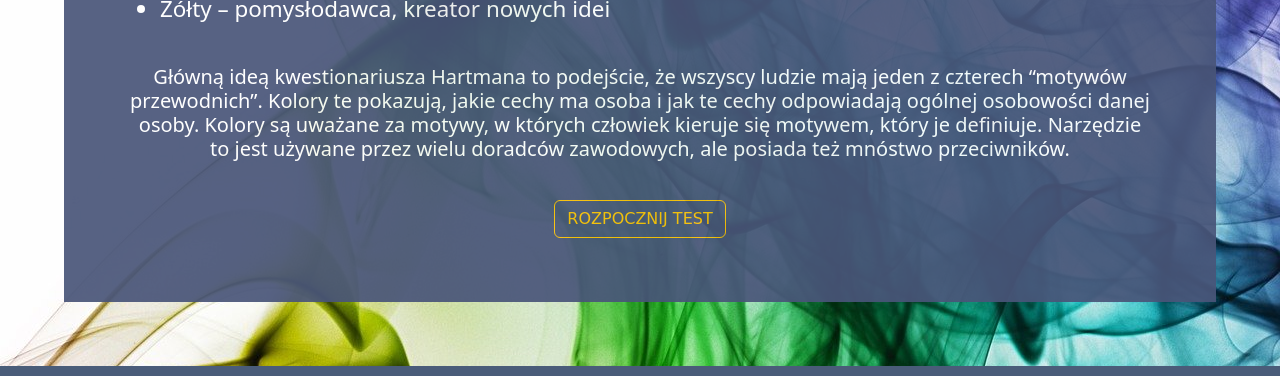
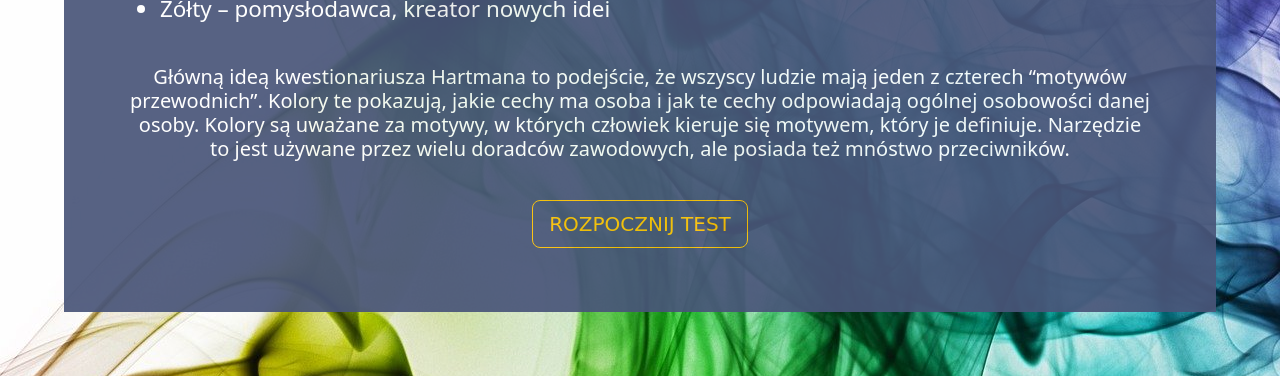
Before and after one commit to ElzbietaSkrzypek/Django-Test_Hartmana, a Django app: page / in a window 1280 px wide. Shown: the part 525-901 px from the top of the page. Run offline with Django 4.2, Linux system fonts and the light colour scheme.

Commit message:
Update home.html

```diff
--- a/mysite/polls/templates/polls/home.html
+++ b/mysite/polls/templates/polls/home.html
@@ -35,7 +35,7 @@
 		<br>
 		<h5>Główną ideą kwestionariusza Hartmana to podejście, że wszyscy ludzie mają jeden z czterech “motywów przewodnich”. Kolory te pokazują, jakie cechy ma osoba i jak te cechy odpowiadają ogólnej osobowości danej osoby. Kolory są uważane za motywy, w których człowiek kieruje się motywem, który je definiuje. Narzędzie to jest używane przez wielu doradców zawodowych, ale posiada też mnóstwo przeciwników.</h5>
 	</div>
-	<a class="btn btn-outline-warning" href="{% url 'polls:index' %}" role="button">ROZPOCZNIJ TEST</a>
+	<a class="btn btn-outline-warning btn-lg" href="{% url 'polls:index' %}" role="button">ROZPOCZNIJ TEST</a>
 
 </div>
 
```
